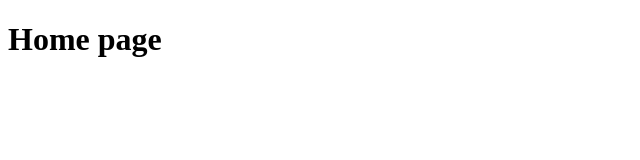
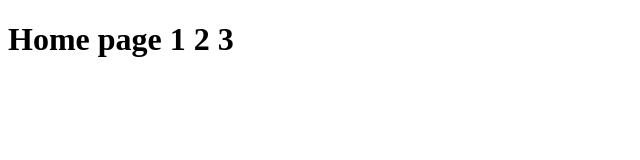
Before and after one commit to DragVN04/do-an, a plain HTML site: page index.html in a window 1280 px wide. Shown: the full height of the page, 0-640 px from the left. Drawn offline with Linux system fonts and the light colour scheme.

```diff
--- a/index.html
+++ b/index.html
@@ -7,6 +7,6 @@
     <title>Document</title>
 </head>
 <body>
-    <h1>Home page</h1>
+    <h1>Home page 1 2 3 </h1>
 </body>
 </html>
```
